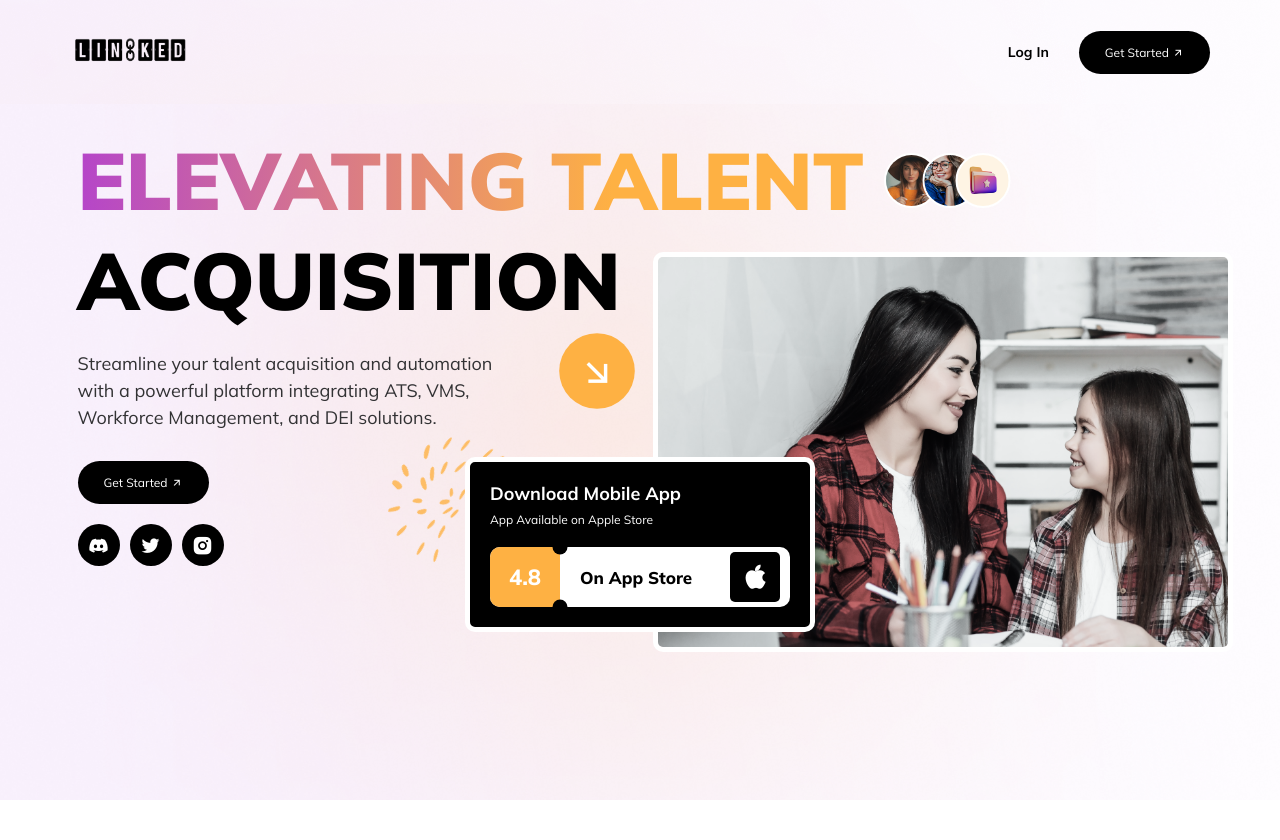
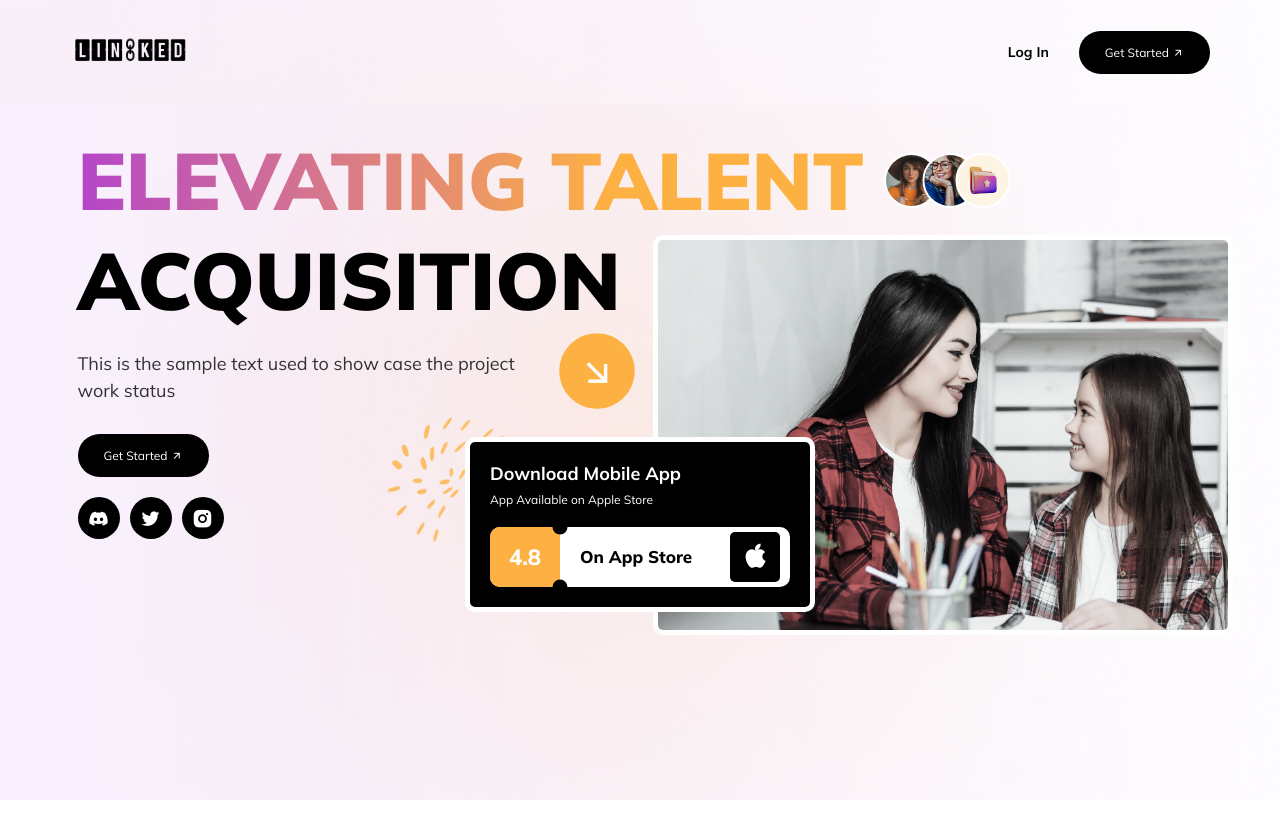
Before and after one commit to ShoreNexx/kubernetescode, a Flask app: page / in a window 1280 px wide. Shown: the top 840 px of the page. Run offline with Flask 3, Linux system fonts and the light colour scheme; some libraries are stand-ins or nearby versions.

Commit message:
some minor changes

```diff
--- a/templates/index.html
+++ b/templates/index.html
@@ -53,7 +53,7 @@
                 </div>
                 <div class="intro-detail wow animate__animated animate__fadeInUp">
                     <p>
-                        Streamline your talent acquisition and automation with a powerful platform integrating ATS, VMS, Workforce Management, and DEI solutions.
+                        This is the sample text used to show case the project work status
                     </p>
                     <button class="btn-circle btn-yellow">
                         <i class="ri-arrow-right-down-line"></i>
```
